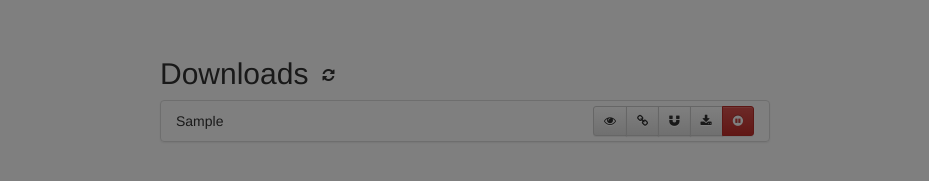
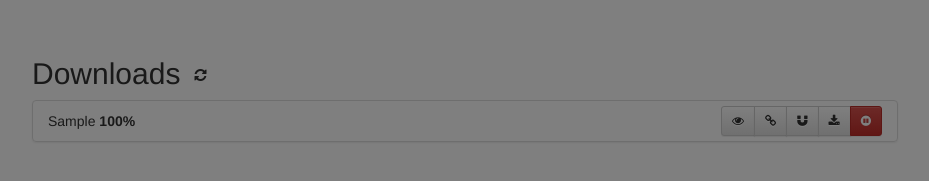
Before and after one commit to beardog108/TorrentPaste, a plain HTML site: page index.html in a window 1280 px wide. Both pictures are taken after typing "Sample" into the empty fields and a click on the input "Create Paste". Shown: the part 545-726 px from the top of the page, without its empty margins (175-1104 px from the left). Drawn offline with Linux system fonts and the light colour scheme.

Commit message:
Added download progress for each torrent

```diff
--- a/main.js
+++ b/main.js
@@ -14,6 +14,7 @@ $('#createPaste').click(function(){
 
 	// Construct a file
 	var fileName = $('#name').val();
+    if (!fileName){fileName = "Unnamed";}
 	file = new File(parts, fileName, {
 	    type: "text/markdown"
 	});
@@ -56,7 +57,8 @@ function downloadsRefresh(){
 		var count = 0;
 		var torrent;
 		while (torrent = client.torrents[count]) {
-			var html = '<li class="list-group-item">' + torrent.files[0].name + '<div id="' + count  + '" class="btn-group pull-right" role="group" aria-label=""><button type="button" class="btn btn-sm btn-default"><i class="fa fa-eye" aria-hidden="true"></i></button><button type="button" class="btn btn-sm btn-default" data-clipboard-action="copy" data-clipboard-text="' + document.location.href + '#' + torrent.infoHash + '"><i class="fa fa-link" aria-hidden="true"></i></button><button type="button" class="btn btn-sm btn-default" data-clipboard-action="copy" data-clipboard-text="' + torrent.magnetURI + '"><i class="fa fa-magnet" aria-hidden="true"></i></button><button type="button" class="btn btn-sm btn-default"><i class="fa fa-download" aria-hidden="true"></i></button><button type="button" class="btn btn-sm btn-danger"><i class="fa fa-pause-circle" aria-hidden="true"></i></button></div></li>'
+            var progress = '<b id="' + torrent.magnetURI + '">0%</b>';
+			var html = '<li class="list-group-item">' + torrent.files[0].name + '  ' + progress + '<div id="' + count  + '" class="btn-group pull-right" role="group" aria-label=""><button type="button" class="btn btn-sm btn-default"><i class="fa fa-eye" aria-hidden="true"></i></button><button type="button" class="btn btn-sm btn-default" data-clipboard-action="copy" data-clipboard-text="' + document.location.href + '#' + torrent.infoHash + '"><i class="fa fa-link" aria-hidden="true"></i></button><button type="button" class="btn btn-sm btn-default" data-clipboard-action="copy" data-clipboard-text="' + torrent.magnetURI + '"><i class="fa fa-magnet" aria-hidden="true"></i></button><button type="button" class="btn btn-sm btn-default"><i class="fa fa-download" aria-hidden="true"></i></button><button type="button" class="btn btn-sm btn-danger"><i class="fa fa-pause-circle" aria-hidden="true"></i></button></div></td></tr></table></li>';
 			$('#downloadsPanelList').append(html);
 			count++;
 		}
@@ -117,6 +119,17 @@ function downloadsRefresh(){
 	}, 1000);
 }
 
+function updateProgress()
+{
+    $('li b').each(function(index, element){
+        var magnetURI = $(this).attr('id');
+        var torrent = client.get(magnetURI);
+        if (torrent)
+            $(this).text(torrent.progress * 100 + '%');
+        else
+            console.log('No torrent found.');
+    });
+}
 
 $('#markdownCheckbox').click(function(){
 	console.log("Checkbox val is " + $(this).is(':checked') );
@@ -189,3 +202,8 @@ if(window.location.hash) {
 	  });
 	});
 }
+
+// Update torrent progress every second
+setInterval(function(){
+    updateProgress();
+},1000);
--- a/theme.css
+++ b/theme.css
@@ -37,7 +37,7 @@ border: 0;
 
 #downloadsPanel
 {
-	width: 50%;
+	width: 70%;
 }
 
 #refreshButton
@@ -50,3 +50,8 @@ border: 0;
 .btn:focus,.btn:active {
    outline: none !important;
 }
+
+.progress
+{
+    width: 20%;
+}
```
